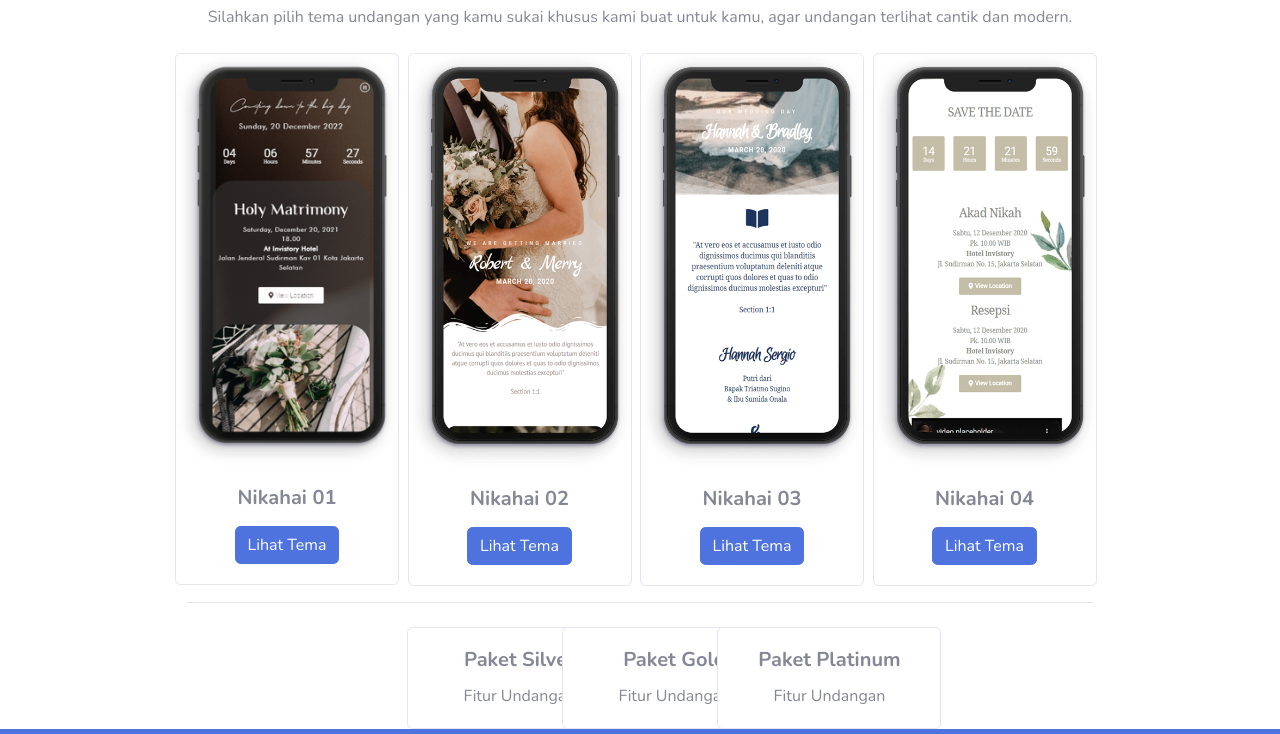
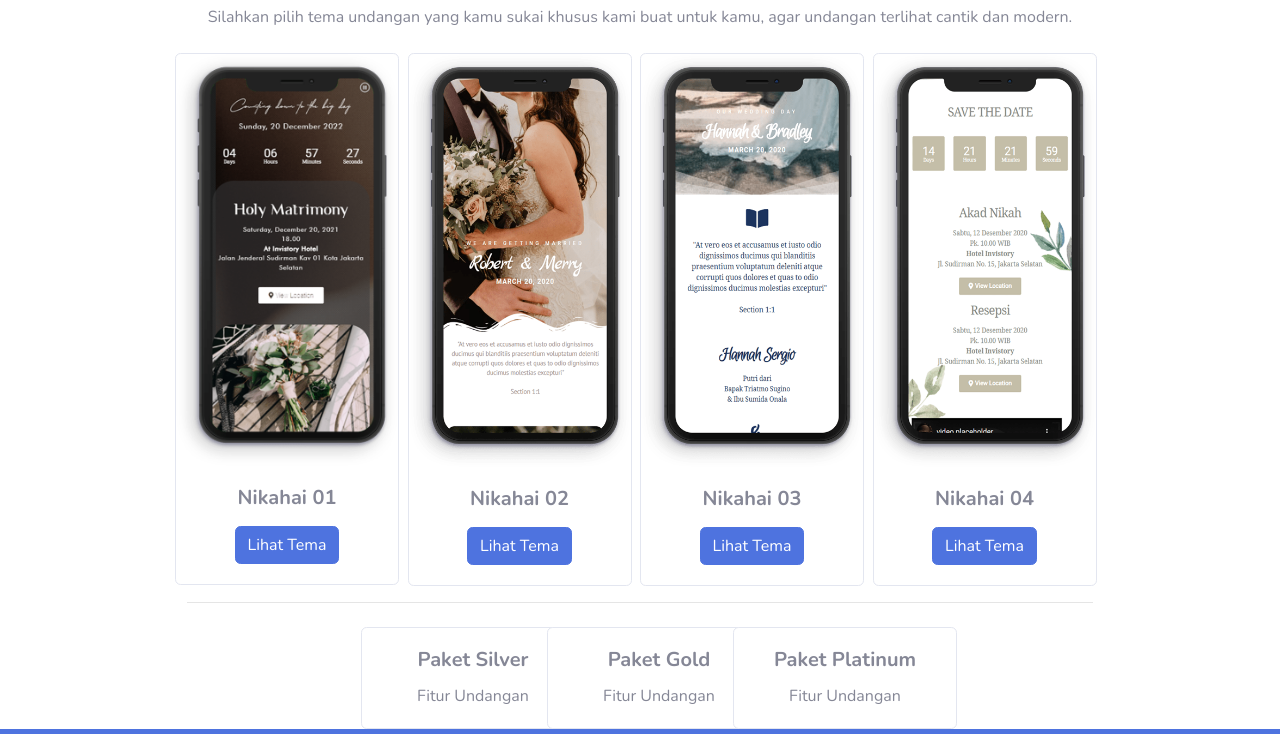
Before and after one commit to master-kamal/nikahai, a plain HTML site: page index.html in a window 1280 px wide. Shown: the part 1205-1939 px from the top of the page. Drawn offline with nearby package versions, Linux system fonts and the light colour scheme.

Commit message:
Catalog Nikahai

```diff
--- a/index.html
+++ b/index.html
@@ -302,7 +302,7 @@
         </div>
         <!-- Paket Undangan -->
         <div class="row justify-content-center">
-            <div class="col-lg-10 text-center">
+            <div class="col-lg text-center">
                 <div class="row">
                     <div class="col-lg-3"></div>
                     <div class="col-lg-2 mt-2" style="padding: 0rem;">
```
